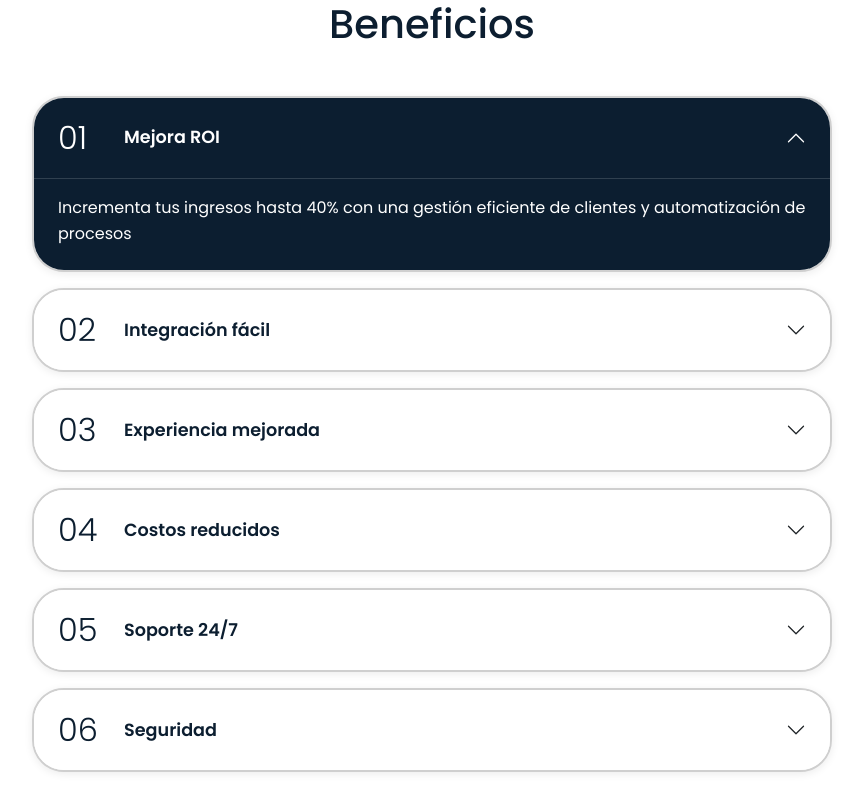
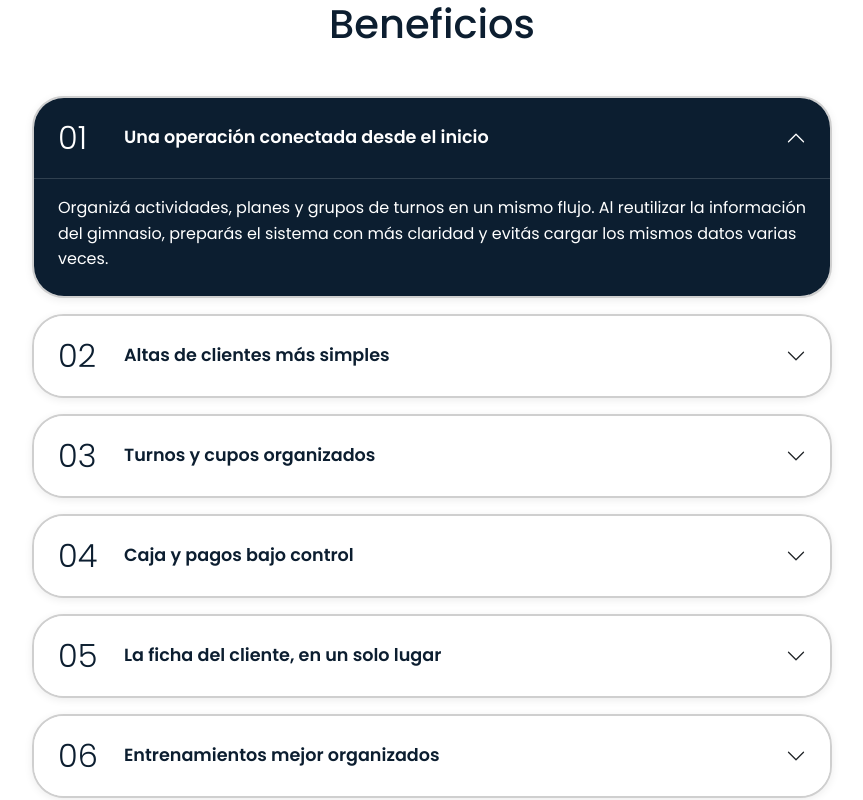
Before and after one commit to julietaagui/gym-landing, a React (Vite) app in the folder client/: page / in a window 1280 px wide. Shown: the part 2480-3280 px from the top of the page, without its empty margins (208-1071 px from the left). Built offline with nearby package versions, Linux system fonts and the light colour scheme; no server answers.

Commit message:
Align landing benefits with GymCross guide

```diff
--- a/client/src/components/Benefits.jsx
+++ b/client/src/components/Benefits.jsx
@@ -2,39 +2,39 @@ export function Benefits() {
   const benefits = [
     {
       id: 0,
-      title: "Mejora ROI",
+      title: "Una operación conectada desde el inicio",
       description:
-        "Incrementa tus ingresos hasta 40% con una gestión eficiente de clientes y automatización de procesos",
+        "Organizá actividades, planes y grupos de turnos en un mismo flujo. Al reutilizar la información del gimnasio, preparás el sistema con más claridad y evitás cargar los mismos datos varias veces.",
     },
     {
       id: 1,
-      title: "Integración fácil",
+      title: "Altas de clientes más simples",
       description:
-        "Se integra perfectamente con tus sistemas existentes. Migración sin complicaciones en pocas horas.",
+        "Buscá por DNI, revisá si la persona ya existe y asociá un plan activo desde el alta. Dejá registrados el estado del pago y su vencimiento para tener la información a mano.",
     },
     {
       id: 2,
-      title: "Experiencia mejorada",
+      title: "Turnos y cupos organizados",
       description:
-        "Tus clientes disfrutarán de una experiencia moderna con app móvil, reservas online y seguimiento de progreso.",
+        "Definí grupos por actividad, días, horarios y capacidad. Consultá los turnos generados, su disponibilidad y su estado para administrar mejor la agenda de clases.",
     },
     {
       id: 3,
-      title: "Costos reducidos",
+      title: "Caja y pagos bajo control",
       description:
-        "Reduce gastos administrativos en 60% automatizando tareas repetitivas y eliminando procesos manuales.",
+        "Registrá la apertura con monto inicial y responsable, asociá cada cobro a un método de pago y mantené identificados los pagos pendientes. Al final del turno, revisá el resumen y cerrá la caja.",
     },
     {
       id: 4,
-      title: "Soporte 24/7",
+      title: "La ficha del cliente, en un solo lugar",
       description:
-        "Contamos con un equipo de soporte disponible las 24 horas para ayudarte con cualquier duda o problema.",
+        "Consultá desde el perfil los datos, planes, pagos y entrenamientos de cada cliente. También podés revisar y actualizar su estado desde el panel de usuarios.",
     },
     {
       id: 5,
-      title: "Seguridad",
+      title: "Entrenamientos mejor organizados",
       description:
-        "Tus datos y los de tus clientes están protegidos con encriptación de nivel empresarial y certificaciones de seguridad.",
+        "Prepará ejercicios, agrupá por músculos y armá entrenamientos con repeticiones o tiempo, series y duración. Sumá imágenes cuando ayuden a explicar una rutina.",
     },
   ];
 
```
